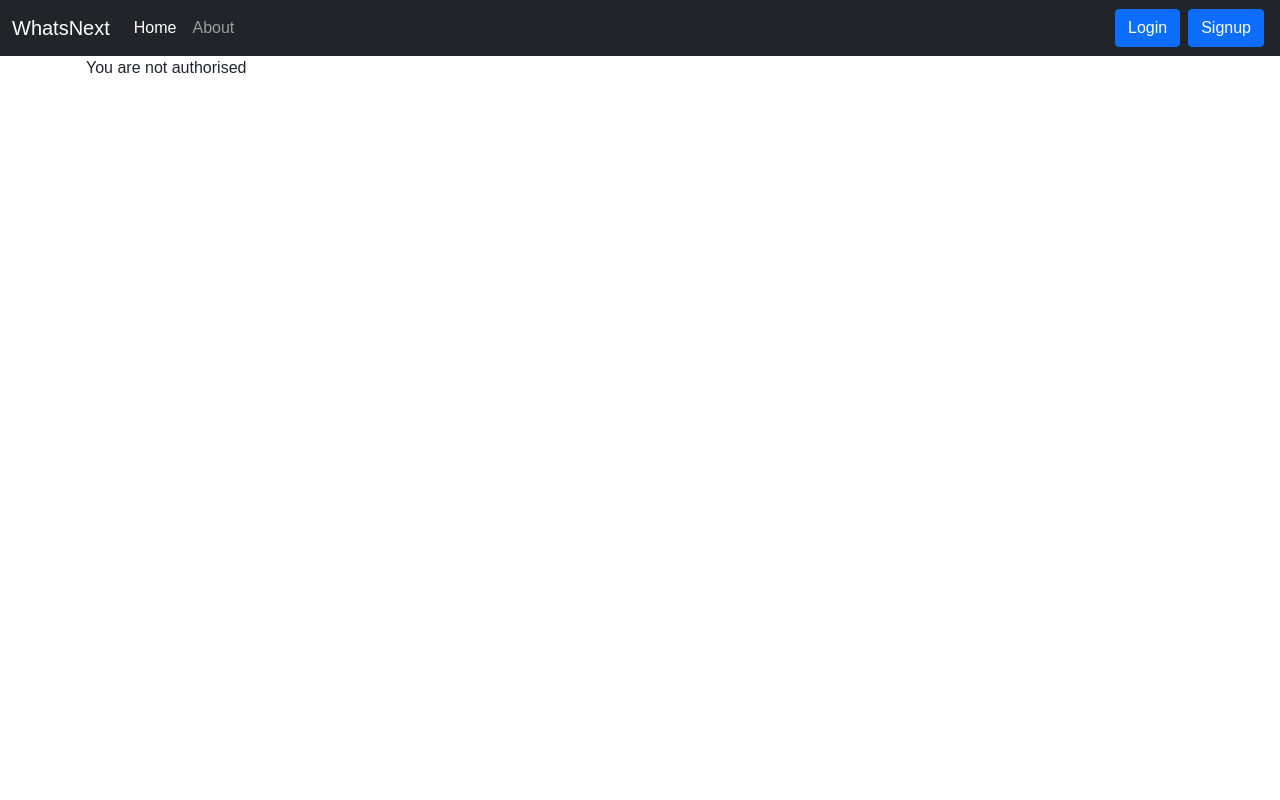
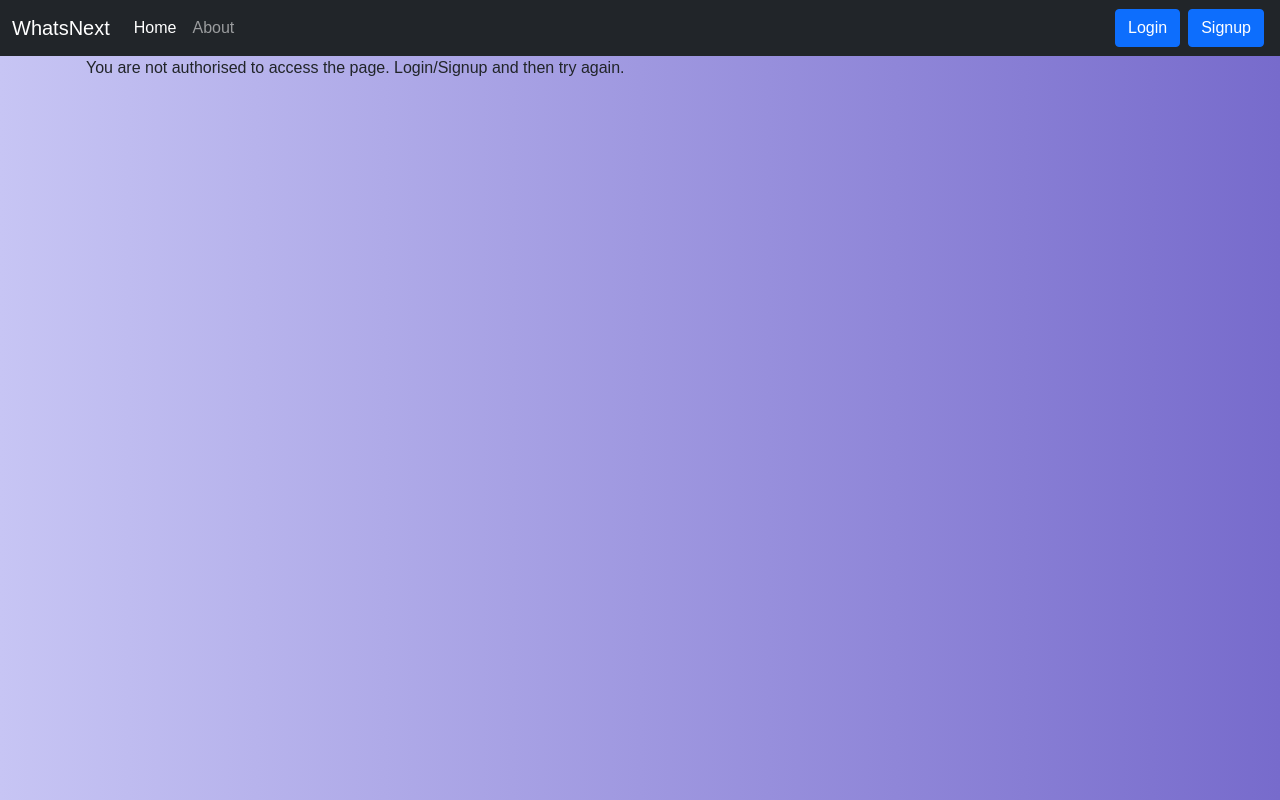
Before and after one commit to sid-kal/WhatsNext, a React (Create React App) app: page /home in a window 1280 px wide. Built offline with nearby package versions, Linux system fonts and the light colour scheme; no server answers.

Commit message:
remove extra commits

```diff
--- a/package.json
+++ b/package.json
@@ -31,8 +31,8 @@
     "web-vitals": "^1.1.2"
   },
   "scripts": {
-    "start": "react-scripts --openssl-legacy-provider start",
-    "build": "react-scripts --openssl-legacy-provider build",
+    "start": "react-scripts  start",
+    "build": "react-scripts  build",
     "test": "react-scripts test",
     "eject": "react-scripts eject",
     "both": "concurrently \"npm run start\" \"nodemon backend/index.js\""
--- a/src/App.css
+++ b/src/App.css
@@ -1,3 +1,7 @@
+body{
+  background: linear-gradient(90deg, #C7C5F4, #776BCC );
+}
+
 .App {
   text-align: center;
 }
--- a/src/App.js
+++ b/src/App.js
@@ -43,9 +43,6 @@ function App() {
               <Route exact path="/dashboard">
                 <Dashboard/>
               </Route>
-              {/* <Route exact path="/events">
-                <Events/>
-              </Route> */}
               <Route exact path="/signup">
                 <Signup />
               </Route>
--- a/src/components/Home.js
+++ b/src/components/Home.js
@@ -136,7 +136,7 @@ const Home = () => {
 
   return (
     <div>
-    {!(localStorage.getItem('token')) ? <div>You are not authorised</div> :
+    {!(localStorage.getItem('token')) ? <div>You are not authorised to access the page. Login/Signup and then try again.</div> :
     <div>
       <h2>Home</h2>
       <Link to="/dashboard">
--- a/src/components/Landing.css
+++ b/src/components/Landing.css
@@ -1,3 +1,5 @@
+
+
 .title {
     font-family: 'Lato', sans-serif;
     font-size: 30px;
--- a/src/components/Landing.js
+++ b/src/components/Landing.js
@@ -1,5 +1,5 @@
 import React from "react";
-import "./Landing.css";
+import "./landing.css";
 import logo from "./logo1.png";
 import Typewriter from "typewriter-effect";
 
@@ -7,7 +7,7 @@ export default function Landing() {
     return (
         <>
             <div>
-                <div class="container">
+                <div class="container" >
                     <div class="wrapper">
                         <center>
                             {" "}
```
